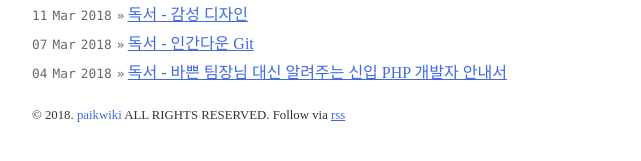
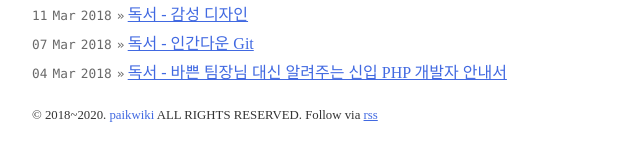
Before and after one commit to paikwiki/paikwiki.github.io, a Jekyll site: the page built from index.html, in a window 1280 px wide. Shown: the part 485-646 px from the top of the page, without its empty margins (264-905 px from the left). Built offline with Jekyll 4.4.1, drawn with Linux system fonts in a browser that asks for light colours; some web fonts are replaced.

Commit message:
Update copyright year

```diff
--- a/_data/author.yml
+++ b/_data/author.yml
@@ -1,4 +1,4 @@
 name: paikwiki
 email: paikwiki@gmail.com
-copyright_year: 2018
+copyright_year: 2018~2020
 ttbkey: ttbvdoob0108002
```
